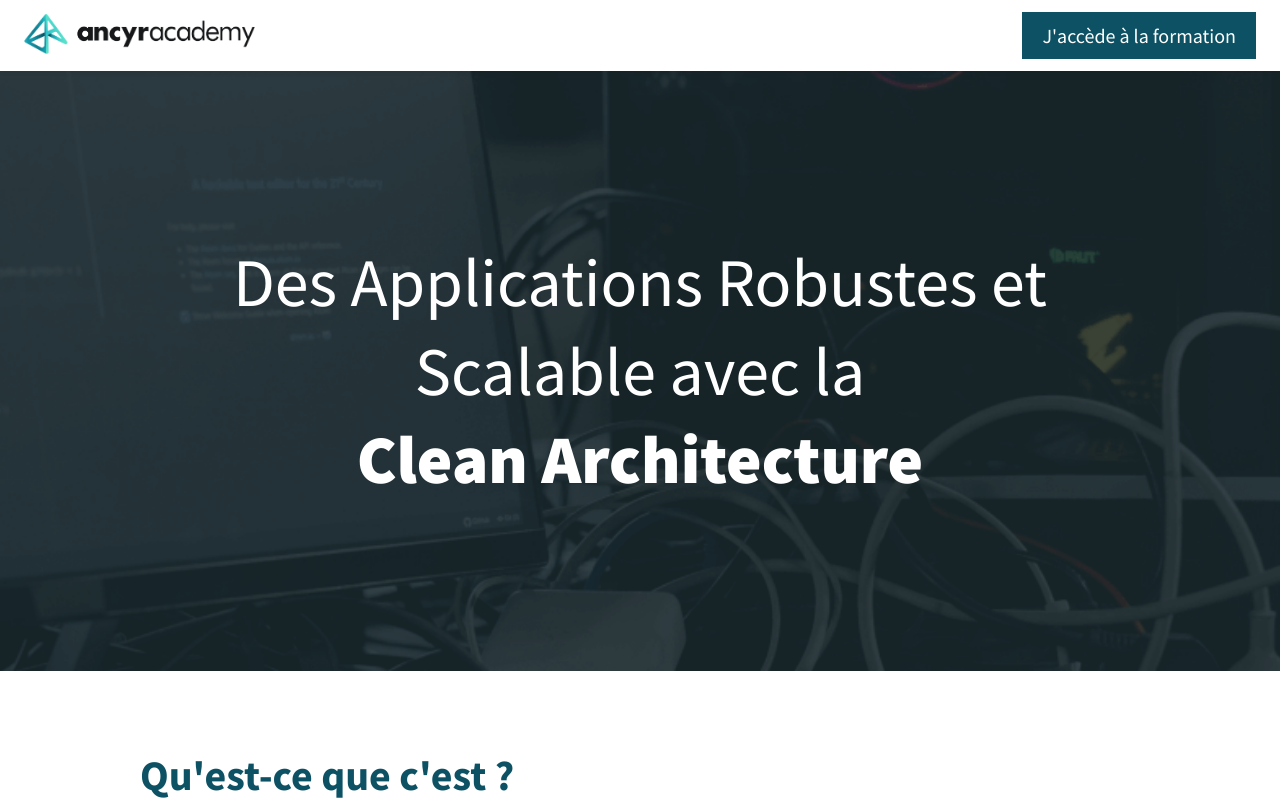
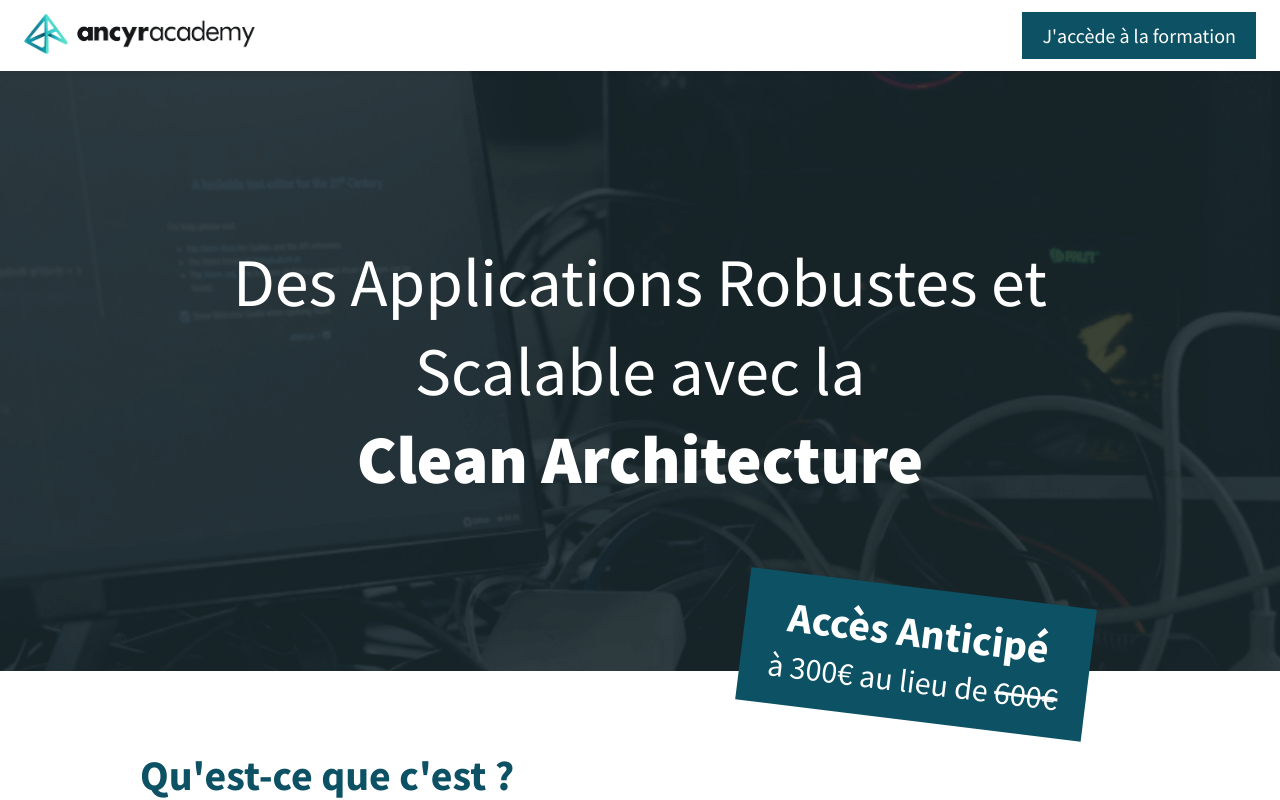
Before and after one commit to Ancyr-Academy/clean-architecture-landing-page, a Next.js app: page / in a window 1280 px wide. Shown: the top 800 px of the page. Built offline with nearby package versions, Linux system fonts and the light colour scheme.

Commit message:
task: price

```diff
--- a/src/sections/Header.tsx
+++ b/src/sections/Header.tsx
@@ -13,12 +13,12 @@ export const Header: React.FC<{}> = () => {
           <b>Clean Architecture</b>
         </Text>
 
-        {/* <EarlyBird>
-          <h6>Dernière semaine</h6>
+        <EarlyBird>
+          <h6>Accès Anticipé</h6>
           <p>
-            à 250€ au lieu de <s>830€</s>
+            à 300€ au lieu de <s>600€</s>
           </p>
-        </EarlyBird> */}
+        </EarlyBird>
       </Content>
     </View>
   );
--- a/src/sections/Included.tsx
+++ b/src/sections/Included.tsx
@@ -76,8 +76,10 @@ export const Included: React.FC<{}> = () => {
               <br />
               <b>
                 {" "}
-                <Price>480€ TTC</Price>
+                <Price>300€ TTC</Price>
               </b>
+              <br />
+              <i>Au lieu de 600€, soit -50% !</i>
             </JoinParagraph>
             <JoinButton href={getCourseURL()}>
               J'accède à la formation
```
